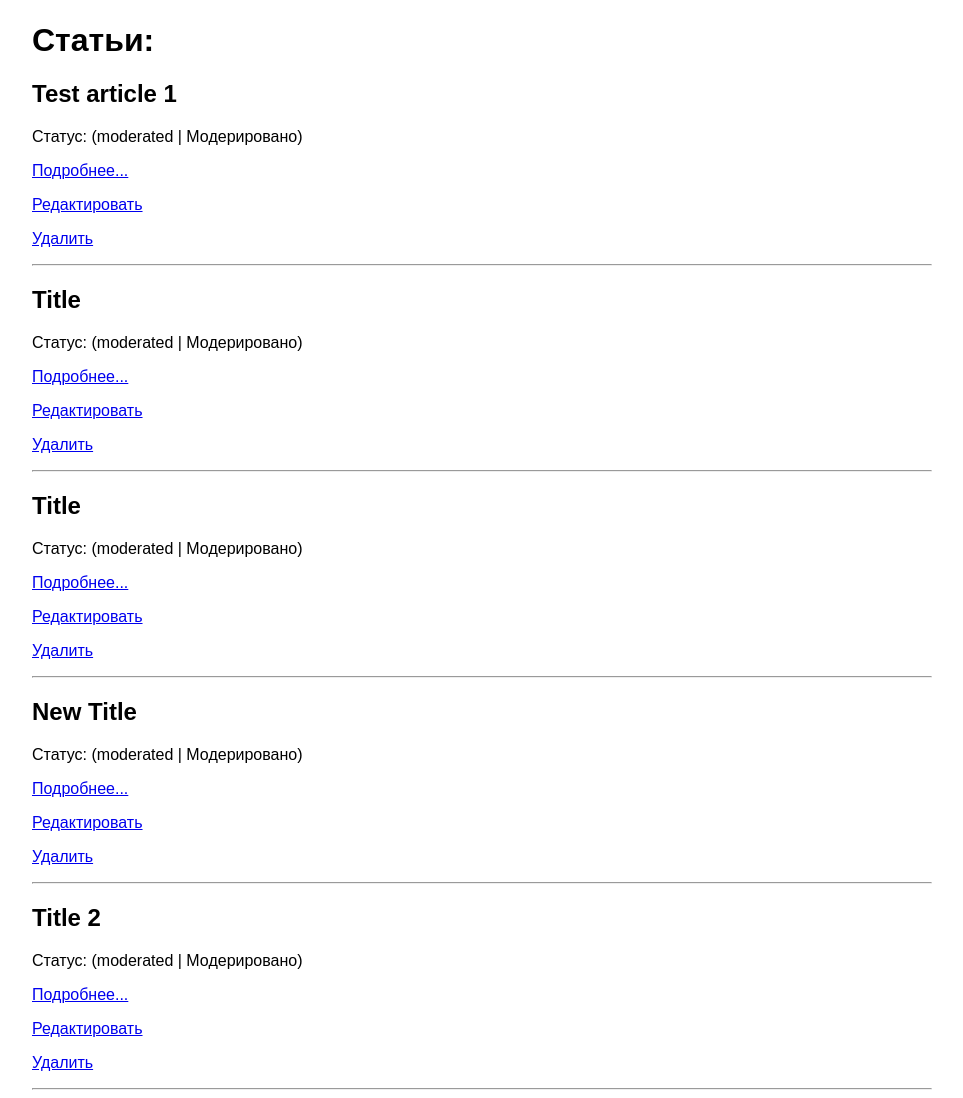
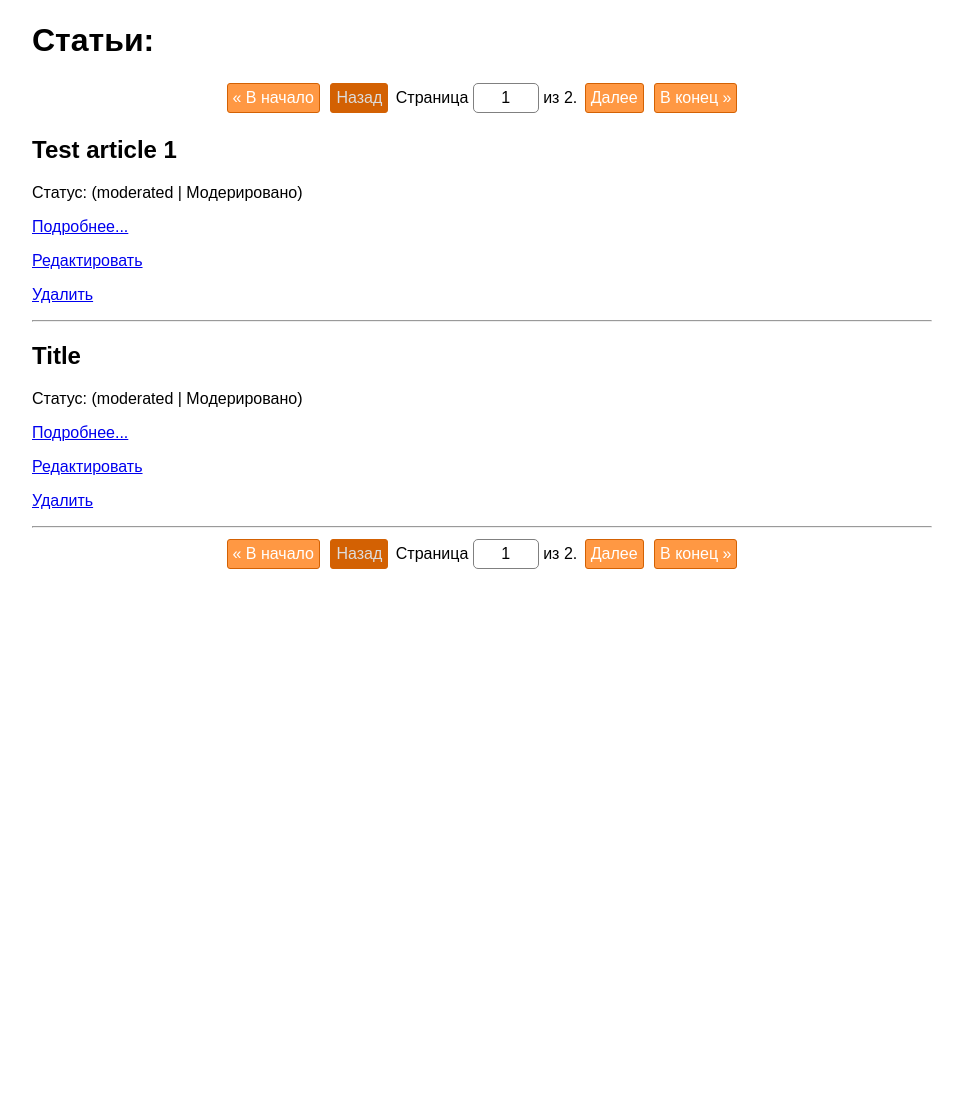
Before and after one commit to Beknasar/Article-project, a Django app: page / in a window 1280 px wide. Shown: the part 38-1136 px from the top of the page, without its empty margins (158-1121 px from the left). After the commit the page ends 607 px from the top, so only its background shows below. Run offline with Django 4.2, Linux system fonts and the light colour scheme; data comes from the database, SQL or seed files in the repository; some libraries are stand-ins or nearby versions.

Commit message:
Добавлен шаблон пагинации и добавлена пагинация статей на главную страницу.

```diff
--- a/source/webapp/static/css/style.css
+++ b/source/webapp/static/css/style.css
@@ -89,3 +89,38 @@ body {
 .form-checkboxes {
     padding: 3px;
 }
+
+.pagination {
+    text-align: center;
+}
+.pagination a, .pagination .page-disabled {
+    display: inline-block;
+    border: solid 1px #D36103;
+    border-radius: 3px;
+    padding: 5px;
+    margin: 3px;
+}
+.pagination a {
+    background: #FF9843;
+    color: white;
+    text-decoration: none;
+}
+.pagination a:hover {
+    background: #DC7A2A;
+    text-decoration: underline;
+}
+.pagination .page-disabled {
+    background: #D36103;
+    color: #dddddd
+}
+.pagination .current-page {
+    display: inline-block;
+}
+.pagination .current-page input {
+    width: 50px;
+    padding: 5px 7px;
+    font-size: inherit;
+    border-radius: 5px;
+    text-align: center;
+    border: solid 1px gray;
+}
--- a/source/webapp/templates/article/index.html
+++ b/source/webapp/templates/article/index.html
@@ -2,8 +2,10 @@
 {% block title %}Статьи Бекназара{% endblock %}
 
 {% block content %}
-    <div class="container">
     <h1>Статьи: </h1>
+    {% if is_paginated %}
+        {% include 'partial/pagination.html' %}
+    {% endif %}
     {% for article in articles %}
         <h2>{{ article.title }}</h2>
         <p>Статус: ({{ article.status }} | {{ article.get_status_display }})</p>
@@ -12,5 +14,7 @@
         <p><a href="{% url 'webapp:article_delete' article.pk %}">Удалить</a></p>
         <hr>
     {% endfor %}
-    </div>
+    {% if is_paginated %}
+        {% include 'partial/pagination.html' %}
+    {% endif %}
 {% endblock %}
--- /dev/null
+++ b/source/webapp/templates/partial/pagination.html
@@ -0,0 +1,23 @@
+<div class="pagination">
+    <span class="step-links">
+        <a href="?page=1">&laquo; В начало</a>
+            {% if page_obj.has_previous %}
+                <a href="?page={{ page_obj.previous_page_number }}">Назад</a>
+            {% else %}
+                <span class="page-disabled">Назад</span>
+            {% endif %}
+            <form class="current-page" method="get">
+                <label for="page">
+                Страница <input type="text" name="page" id="page" value="{{ page_obj.number }}">
+                из {{ page_obj.paginator.num_pages }}.
+                </label>
+            </form>
+            {% if page_obj.has_next %}
+                <a href="?page={{ page_obj.next_page_number }}">Далее</a>
+            {% else %}
+                <span class="page-disabled">Далее</span>
+            {% endif %}
+            <a href="?page={{ page_obj.paginator.num_pages }}">В конец
+        &raquo;</a>
+    </span>
+</div>
--- a/source/webapp/views.py
+++ b/source/webapp/views.py
@@ -11,6 +11,8 @@ from .base_views import FormView as CustomFormView, ListView as CustomListView
 class IndexView(ListView):
     template_name = 'article/index.html'
     context_object_name = 'articles'
+    paginate_by = 2
+    paginate_orphans = 1
 
     def get_queryset(self):
         data = Article.objects.all()
```
Lines whose indentation alone changed are shown as unchanged.
